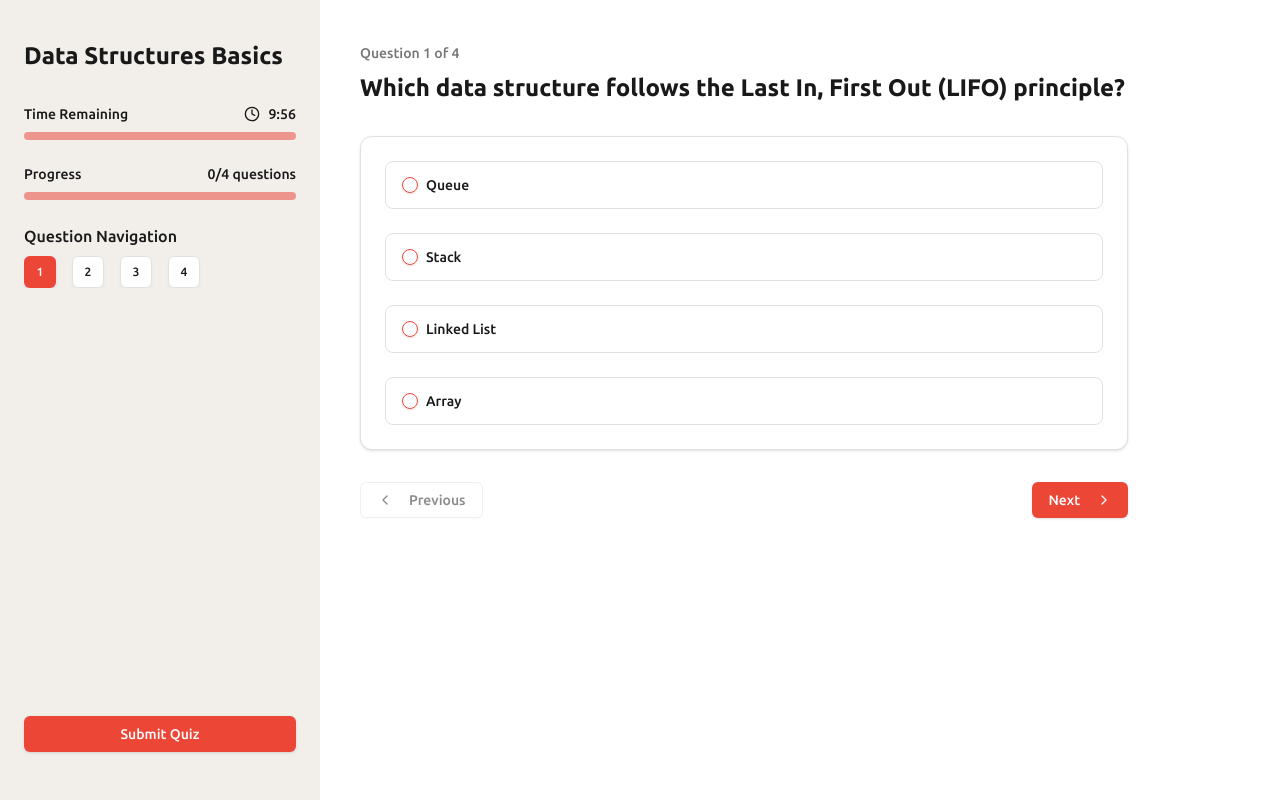
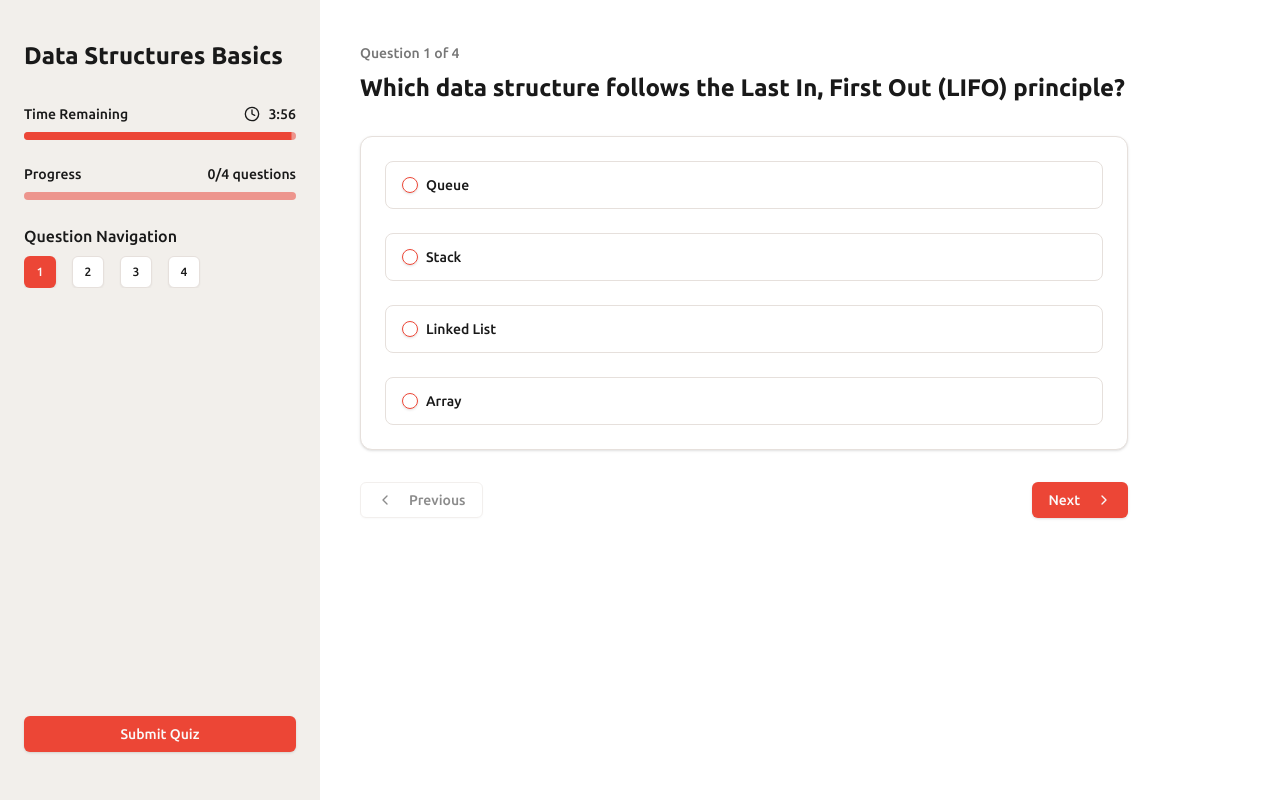
Before and after one commit to nafistarik/algo-quiz, a Next.js app: page /quiz/1 in a window 1280 px wide. Built offline with nearby package versions, Linux system fonts and the light colour scheme.

Commit message:
quiz sidebar time progression value corrected

```diff
--- a/src/app/quiz/[id]/page.tsx
+++ b/src/app/quiz/[id]/page.tsx
@@ -11,7 +11,7 @@ export default function QuizPage() {
   const [isLoading, setIsLoading] = useState(true);
   const [currentQuestionIndex, setCurrentQuestionIndex] = useState(0);
   const [answers, setAnswers] = useState<Record<string, string>>({});
-  const [timeLeft, setTimeLeft] = useState(600);
+  const [timeLeft, setTimeLeft] = useState(quiz?.questionCount * 60);
 
   useEffect(() => {
     const timer = setTimeout(() => {
--- a/src/components/quiz/QuizSidebar.tsx
+++ b/src/components/quiz/QuizSidebar.tsx
@@ -32,7 +32,7 @@ export function QuizSidebar({ quiz, timeLeft, currentQuestionIndex, totalQuestio
               {formatTime(timeLeft)}
             </span>
           </div>
-          <Progress value={(timeLeft / (quiz.timeLimit * 60)) * 100} className="h-2" />
+          <Progress value={(timeLeft / (totalQuestions * 60)) * 100} className="h-2" />
         </div>
 
         <div className="space-y-2">
```
